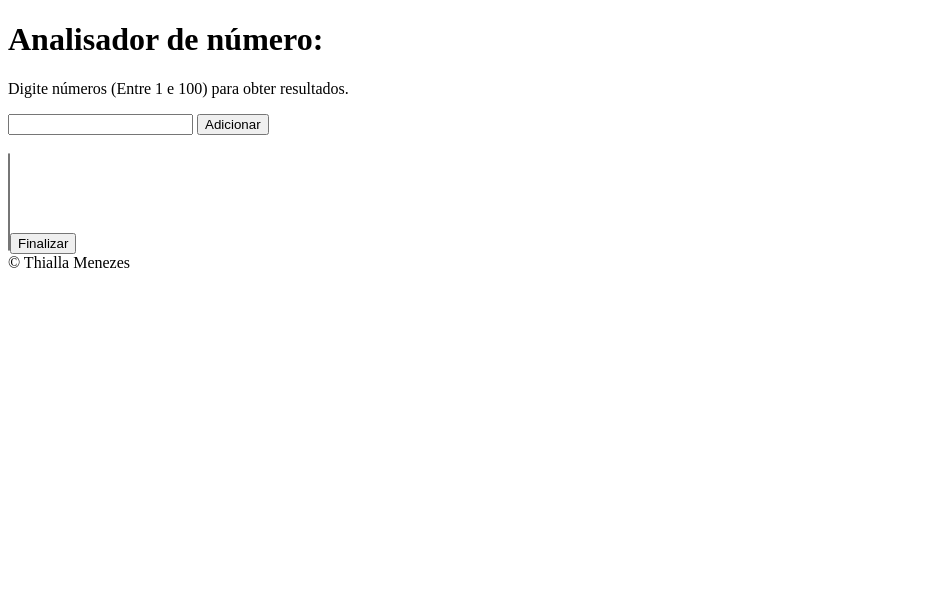
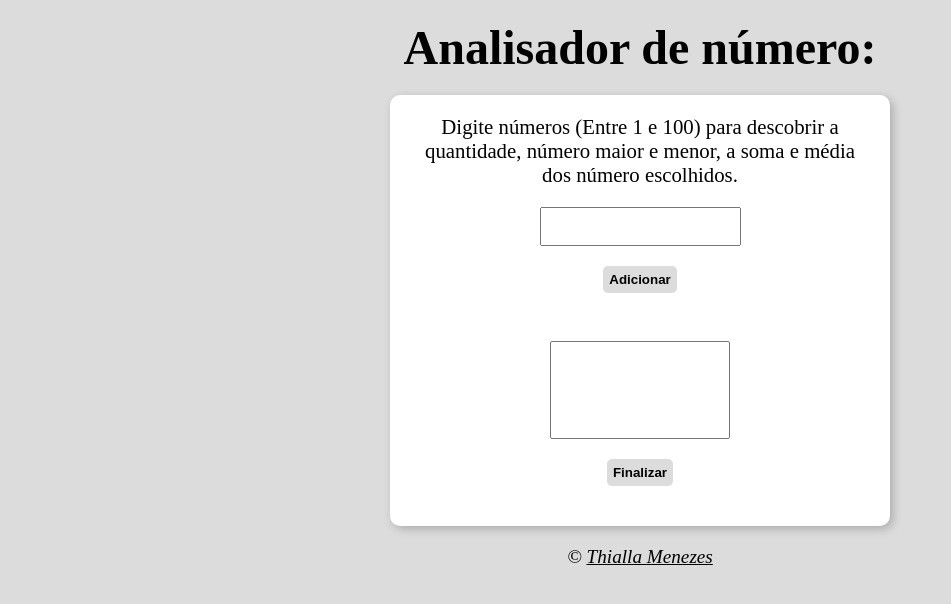
Before and after one commit to ThMenezes/AnalisandoNumeros, a plain HTML site: page index.html in a window 1280 px wide. Shown: the whole page, without its empty margins (0-951 px from the left). Drawn offline with Linux system fonts and the light colour scheme.

```diff
--- a/index.html
+++ b/index.html
@@ -4,6 +4,7 @@
     <meta charset="UTF-8">
     <meta http-equiv="X-UA-Compatible" content="IE=edge">
     <meta name="viewport" content="width=device-width, initial-scale=1.0">
+    <link rel="stylesheet" href="assets/css/style.css">
     <title>Analisador de Números</title>
 </head>
 <body>
@@ -13,20 +14,20 @@
 
     <section>
         <div>
-            <p>Digite números (Entre 1 e 100) para obter resultados.</p>
+            <p>Digite números (Entre 1 e 100) para descobrir a quantidade, número maior e menor, a soma e média dos número escolhidos.</p>
             <input type="number" name="numero" id="numero">
-            <input type="button" value="Adicionar" onclick="adicionar()">
+            <input class="botao" type="button" value="Adicionar" onclick="adicionar()">
 
             <br><br><select name="lista" id="lista" size="6">
-            <input type="button" value="Finalizar" onclick="finalizar()">
+            <input class="botao" type="button" value="Finalizar" onclick="finalizar()">
             </select>
         </div>
 
         <div id="resultado"></div>
     </section>
 
-    <footer>&copy; Thialla Menezes</footer>
-
+    <footer>&copy; <a href="https://github.com/ThMenezes" target="_blank"> Thialla Menezes</a></footer>
+    <script src="assets/js/script.js"></script>
 
 </body>
 </html>
```
Also changed, not shown: .github/analisador.png (added), 1 other file.
